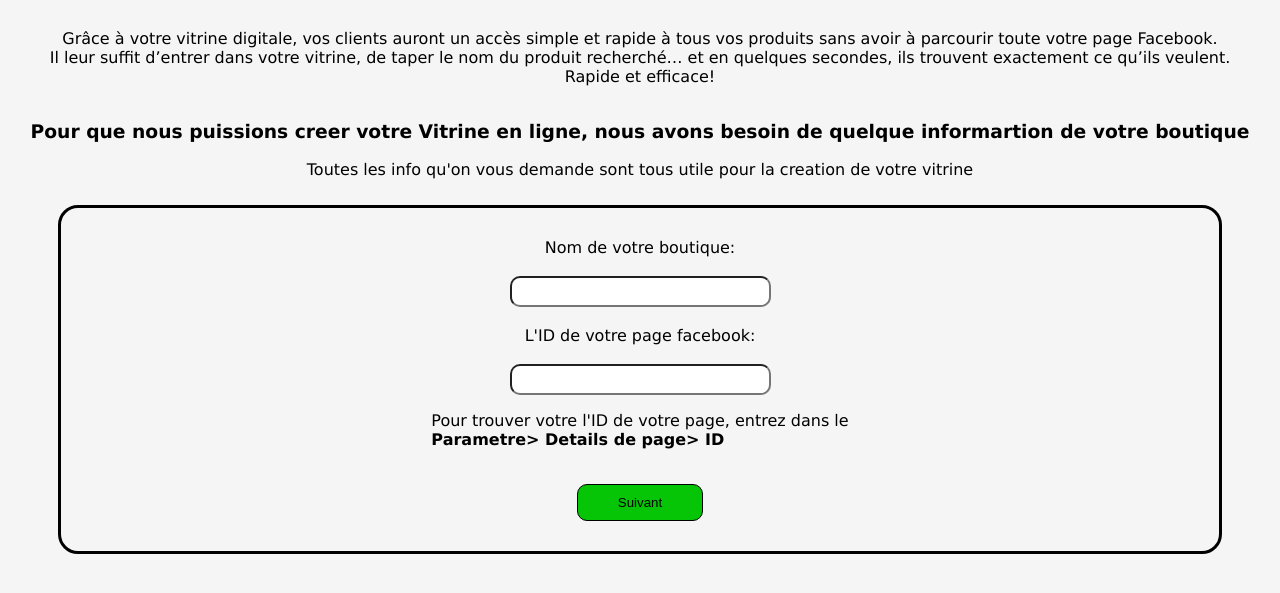
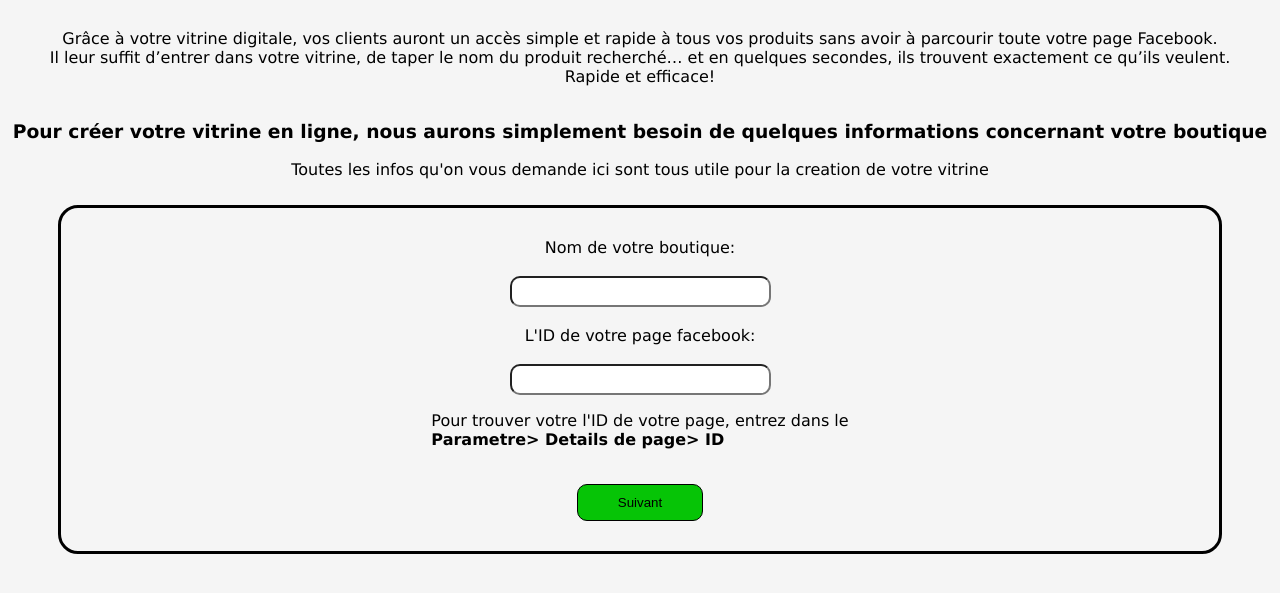
Before and after one commit to StyveEvyts005/boutika, a plain HTML site: page index.html in a window 1280 px wide. Shown: the part 209-802 px from the top of the page. Drawn offline with Linux system fonts and the light colour scheme.

Commit message:
Update index.html

```diff
--- a/index.html
+++ b/index.html
@@ -20,8 +20,8 @@
            <p style="text-align: center;">Grâce à votre vitrine digitale, vos clients auront un accès simple et rapide à tous vos produits sans avoir à parcourir toute votre page Facebook.
 <br>Il leur suffit d’entrer dans votre vitrine, de taper le nom du produit recherché… et en quelques secondes, ils trouvent exactement ce qu’ils veulent. <br>Rapide et efficace!
           </p>
-          <h3>Pour que nous puissions creer votre Vitrine en ligne, nous avons besoin de quelque informartion de votre boutique</h3>
-           <p style="margin-top: 0;">Toutes les info qu'on vous demande sont tous utile pour la creation de votre vitrine</p>
+          <h3>Pour créer votre vitrine en ligne, nous aurons simplement besoin de quelques informations concernant votre boutique</h3>
+           <p style="margin-top: 0;">Toutes les infos qu'on vous demande ici sont tous utile pour la creation de votre vitrine</p>
         </div>
         <div class="formulaire1">
 
```
